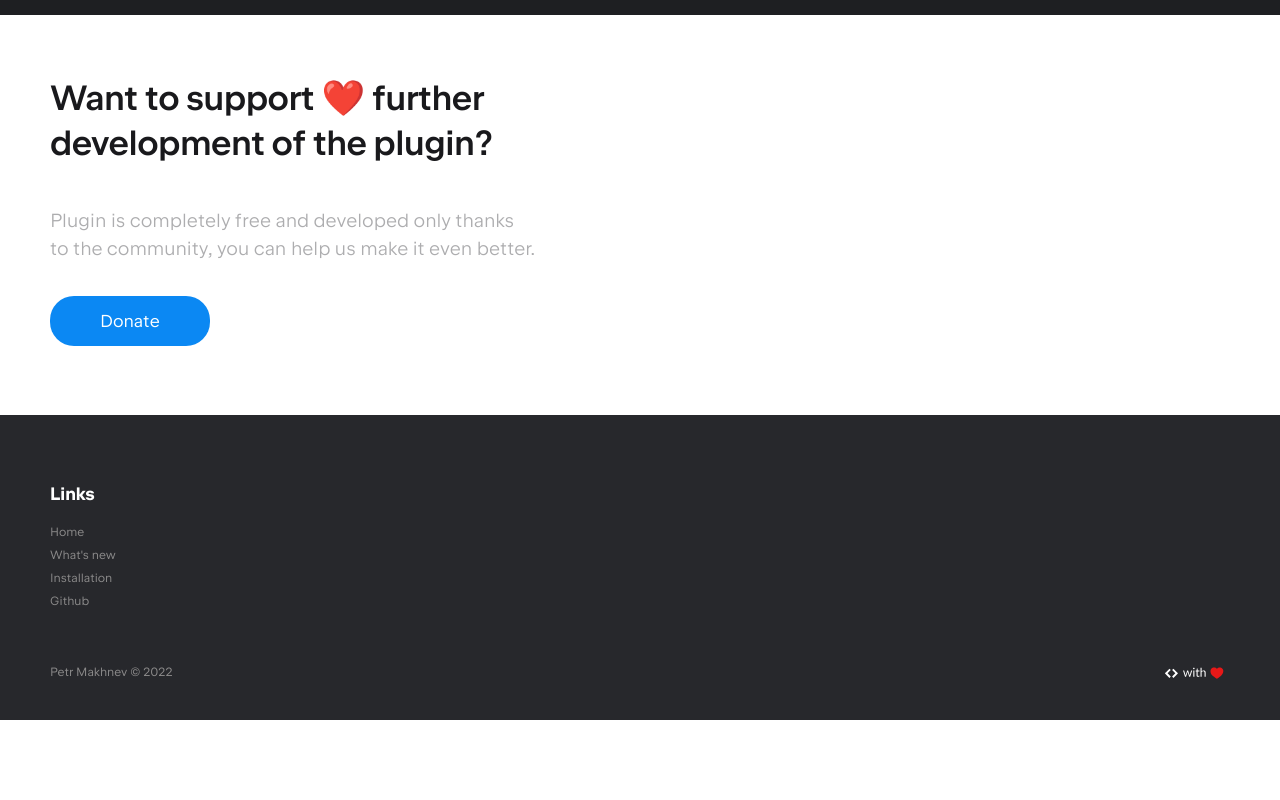
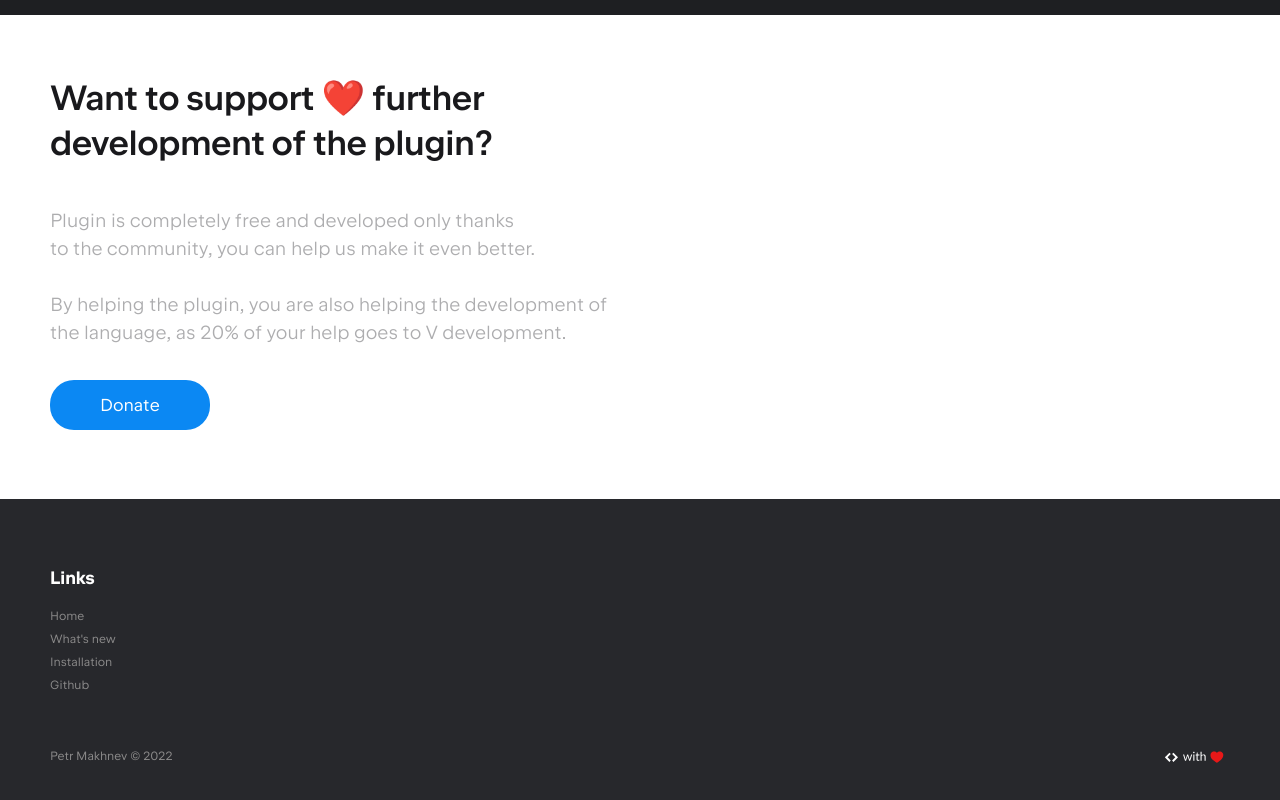
Before and after one commit to intellij-v/intellij-v.github.io, a plain HTML site: page index.html in a window 1280 px wide. Shown: the part 4349-5149 px from the top of the page. Before the commit the page ends 5069 px from the top, so only its background shows below. Drawn offline with Linux system fonts and the light colour scheme.

Commit message:
update donate statements

```diff
--- a/index.html
+++ b/index.html
@@ -300,7 +300,17 @@
 
         <div class="chapter__block">
             <p class="chapter__text margin-bottom-30">
-                Plugin is completely free and developed only thanks<br> to the community, you can help us make it even better.
+                Plugin is completely free and developed only thanks
+                <br>
+                to the community, you can help us make it even better.
+
+                <br>
+                <br>
+
+                By helping the plugin, you are also helping the development of
+                <br>
+                the language, as 20% of your help goes to V development.
+
             </p>
 
             <a class="donate" href="https://www.buymeacoffee.com/petr_makhnev" target="_blank">
```
